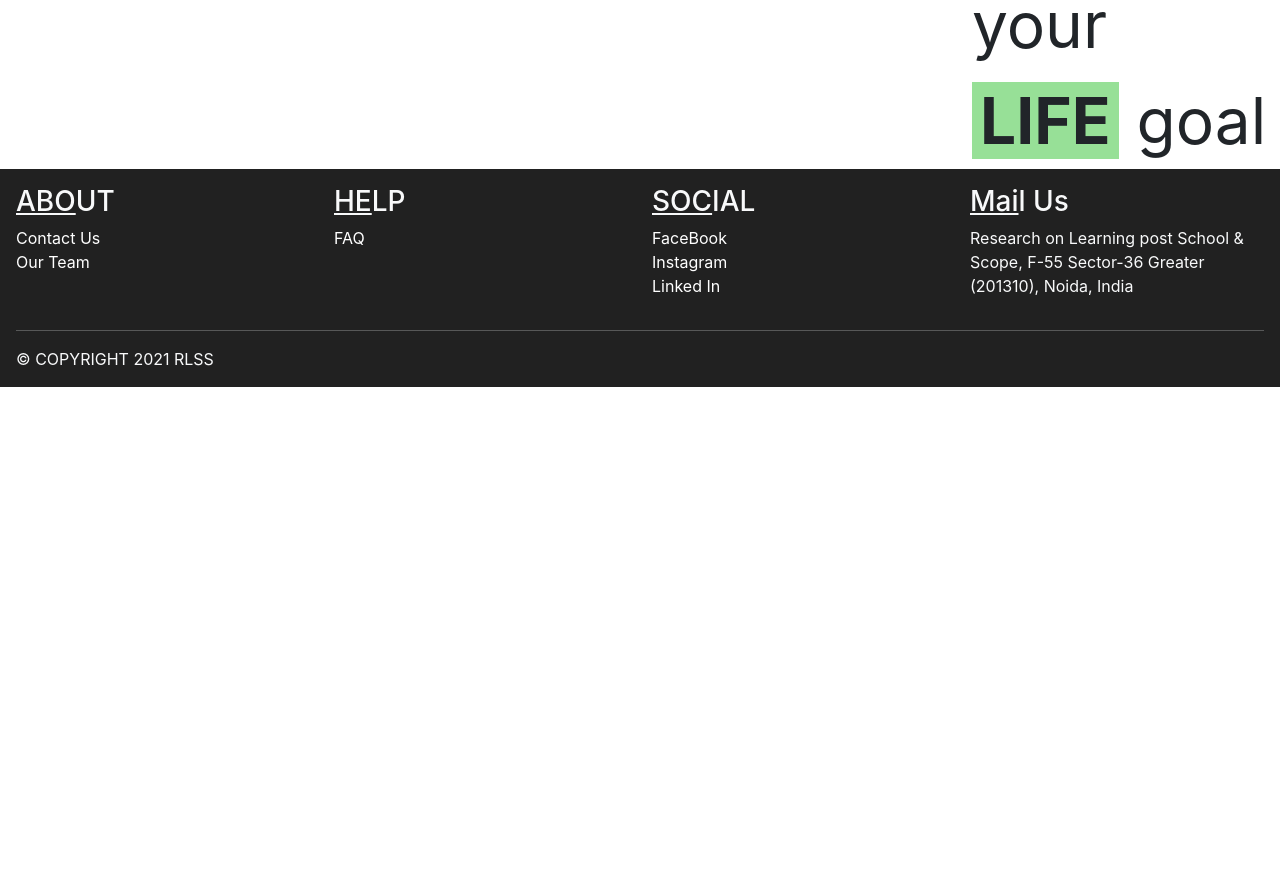
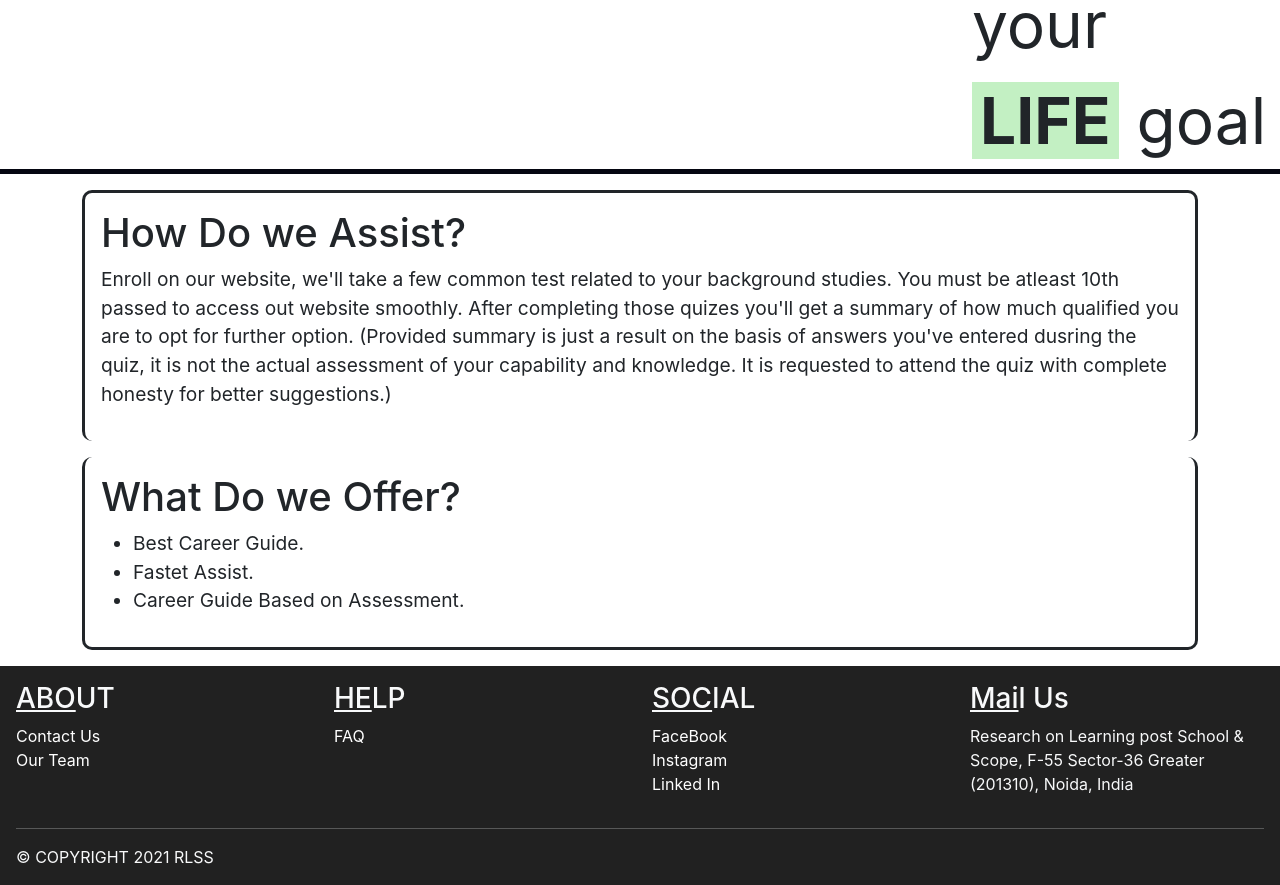
Before and after one commit to itsmetherishabh/RLSS, a React (Create React App) app in the folder frontend/: page / in a window 1280 px wide. Shown: the part 580-1465 px from the top of the page. Before the commit the page ends 967 px from the top, so only its background shows below. Built offline with nearby package versions, Linux system fonts and the light colour scheme; a web font is replaced by a local one.

Commit message:
InternalFinal

```diff
--- a/frontend/src/App.css
+++ b/frontend/src/App.css
@@ -20,8 +20,7 @@
     position: relative;
 }
 b.tilt{
-    background:rgb(151, 224, 151);
-
+    background:rgb(195, 240, 195);
     -ms-transform: rotate(20deg); /* IE 9 */
   transform: rotate(20deg);
 }
--- a/frontend/src/components/Home.jsx
+++ b/frontend/src/components/Home.jsx
@@ -6,7 +6,7 @@ import roadMap from "../images/roadMap.jpg";
 const Home = () => {
   return (
     <div>
-      <div className="row m-auto">
+      <div className="row m-auto" style={{borderBottom:"5px solid rgb(4, 6, 17)"}}>
         <div className="col-lg-3 col-md-3 col-12">
           <span style={{fontSize:"3.5rem"}}><b className="tilt" style={{height:"50px", padding:"5px"}}>R</b>ESEARCH ON <b className="tilt" style={{padding:"5px 8px"}}>L</b>EARNING POST <b className="tilt" style={{padding:"5px 8px"}}>S</b>CHOOL & <b className="tilt" style={{padding:"5px 8px"}}>S</b>COPE</span>
         </div>
@@ -17,6 +17,24 @@ const Home = () => {
           <span style={{fontSize:"4rem"}}>We will help you at every level to excel in your <b className="tilt" style={{padding:"0 8px"}}>LIFE</b> goal</span>
         </div>
       </div>
+      <div className="container">
+        <div className="my-3 p-3" style={{border:"3px solid",borderBottom:"0", borderRadius:"10px"}}>
+          <h1>How Do we Assist?</h1>
+          <p style={{fontSize:"1.2rem"}}>Enroll on our website, we'll take a few common test related to your background studies. You must be atleast 10th passed to access out website smoothly.
+          After completing those quizes you'll get a summary of how much qualified you are to opt for further option.
+          (Provided summary is just a result on the basis of answers you've entered dusring the quiz, it is not the actual assessment of your capability and knowledge.
+          It is requested to attend the quiz with complete honesty for better suggestions.)</p>
+        </div>
+        {/* <hr className="m-auto" style={{borderStyle:"none", borderTop:"dotted", borderColor:"green", borderWidth:"15px", height:"0", width:"10%"}} /> */}
+        <div className="my-3 p-3" style={{border:"3px solid",borderTop:"0", borderRadius:"10px"}}>
+          <h1>What Do we Offer?</h1>
+          <ul style={{fontSize:"1.2rem"}}>
+            <li>Best Career Guide.</li>
+            <li>Fastet Assist.</li>
+            <li>Career Guide Based on  Assessment.</li>
+          </ul>
+        </div>
+      </div>
     </div>
   );
 };
```
